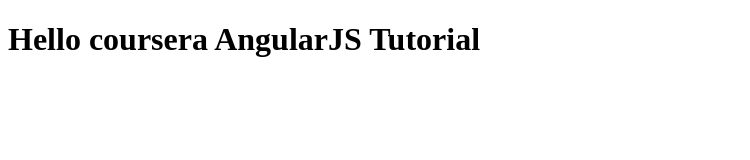
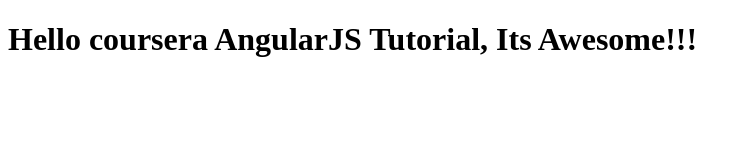
Before and after one commit to EzhilVikraman/Coursera-Angular, a plain HTML site: page index.html in a window 1280 px wide. Shown: the whole page, without its empty margins (0-750 px from the left). Drawn offline with Linux system fonts and the light colour scheme.

Commit message:
updated the inde.html page

```diff
--- a/index.html
+++ b/index.html
@@ -5,6 +5,6 @@
     <title>coursera</title>
   </head>
   <body>
-    <h1>Hello coursera AngularJS Tutorial</h1>
+    <h1>Hello coursera AngularJS Tutorial, Its Awesome!!!</h1>
   </body>
 </html>
```
